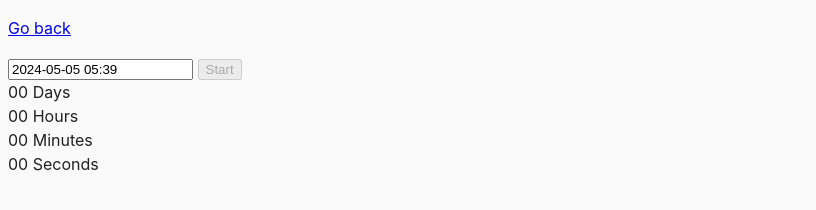
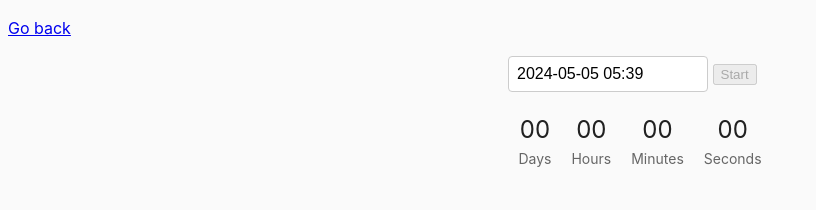
Before and after one commit to bjpangulayan/goit-js-hw-09, a website built with Parcel: page src/02-timer.html in a window 1280 px wide. Shown: the whole page, without its empty margins (0-816 px from the left). Built offline with nearby package versions, Linux system fonts and the light colour scheme.

Commit message:
Update common.css

```diff
--- a/src/css/common.css
+++ b/src/css/common.css
@@ -19,14 +19,14 @@ img {
 
 /* Style for the datetime-picker input */
 
-/* #datetime-picker {
+#datetime-picker {
   margin-left: 500px;
   width: 200px;
   padding: 8px;
   font-size: 16px;
   border: 1px solid #ccc;
   border-radius: 4px;
-} */
+}
 
   /* Style for the Start button */
 /* [data-start] {
@@ -40,33 +40,33 @@ img {
 } */
 
 /* Style for the timer container */
-/* .timer {
+.timer {
   display: flex;
   justify-content: center;
   align-items: center;
   margin-top: 20px;
 
 
-} */
+}
 
 /* Style for each timer field */
-/* .field {
+.field {
   display: flex;
   flex-direction: column;
   align-items: center;
   margin: 0 10px;
 
-} */
+}
 
 /* Style for timer value */
-/* .value {
+.value {
   font-size: 24px;
 
  border-radius: 4px;
-} */
+}
 
 /* Style for timer label */
-/* .label {
+.label {
   font-size: 14px;
   color: #666;
-} */
+}
```
